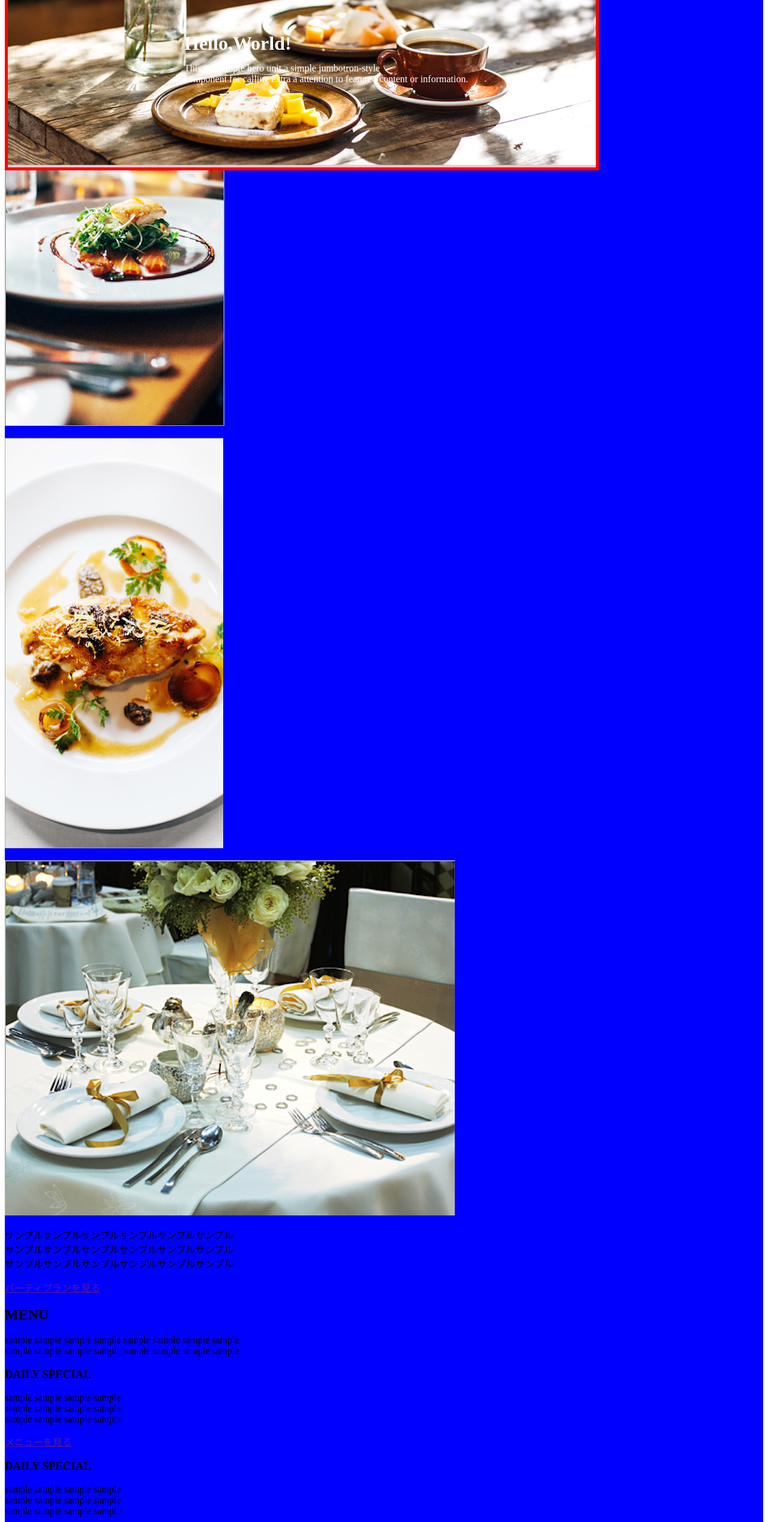
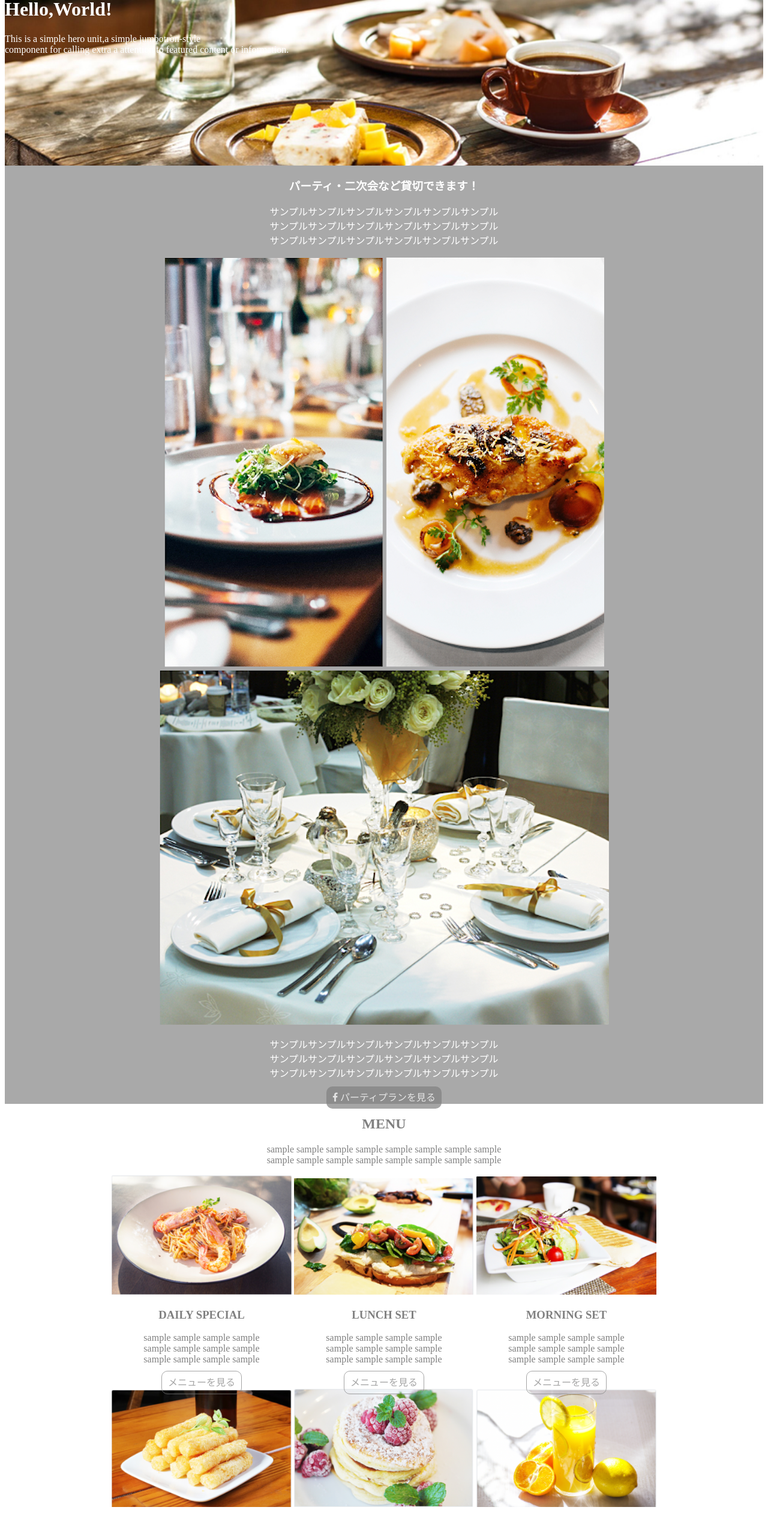
Before and after one commit to OmuRiceChang/webpage_cafe01, a plain HTML site: page cafemain.html in a window 1280 px wide. Shown: the part 240-2777 px from the top of the page at 60% size. Drawn offline with Linux system fonts and the light colour scheme.

Commit message:
update code

```diff
--- a/cafemain.html
+++ b/cafemain.html
@@ -4,6 +4,7 @@
     <meta charset="UTF-8">
     <meta http-equiv="X-UA-Compatible" content="IE=edge">
     <meta name="viewport" content="width=device-width, initial-scale=1.0">
+    <link rel="stylesheet" href="https://maxcdn.bootstrapcdn.com/font-awesome/4.3.0/css/font-awesome.min.css">
     <link rel="stylesheet" type="text/css" href="css/cafemain.css">
     <title>おしゃれなカフェ</title>
 </head>
@@ -16,84 +17,95 @@
     </header>
     <div class="main">
         <div class="title">
-            <img src="pic/cafe_pic00.jpeg" alt="カフェ画像0">
             <div class="title_circle"></div>
             <h1>Hello,World!</h1>
             <p>This is a simple hero unit,a simple jumbotron-style <br>
             component for calling extra a attention to featured content or information.</p>
         </div>
         <div class="content">
-            <h2>カフェの使われ方</h2>
+            <div class="content_element">
                 <h3>パーティ・二次会など貸切できます！</h3>
                 <p>サンプルサンプルサンプルサンプルサンプルサンプル<br>
                     サンプルサンプルサンプルサンプルサンプルサンプル<br>
                     サンプルサンプルサンプルサンプルサンプルサンプル
                 </p>
-            <p><img src="pic/cafe_pic01.png" alt="カフェ画像1"></p>
-            <p><img src="pic/cafe_pic02.png" alt="カフェ画像2"></p>
-            <p><img src="pic/cafe_pic03.png" alt="カフェ画像3"></p>
+                <img src="pic/cafe_pic01.png" alt="カフェ画像1">
+                <img src="pic/cafe_pic02.png" alt="カフェ画像2">
+            </div>
+            <div class="content_element">
+                <img src="pic/cafe_pic03.png" alt="カフェ画像3">
                 <p>サンプルサンプルサンプルサンプルサンプルサンプル<br>
                     サンプルサンプルサンプルサンプルサンプルサンプル<br>
                     サンプルサンプルサンプルサンプルサンプルサンプル
                 </p>
-            <a href="">パーティプランを見る</a>
+                <a href="#" class="btn">
+                    <span class="fa fa-facebook"></span>
+                    パーティプランを見る
+                </a>
+            </div>
         </div>
         <div class="menu">
             <h2>MENU</h2>
             <p>sample sample sample sample sample sample sample sample <br>
                 sample sample sample sample sample sample sample sample
             </p>
+            <div class="menu_ele">
                 <div class="menu_list">
+                    <img src="pic/cafe_pic04.png" alt="カフェ画像4">
                     <h3>DAILY SPECIAL</h3>
                     <p>sample sample sample sample <br>
                         sample sample sample sample <br>
                         sample sample sample sample
                     </p>
-                <a href="">メニューを見る</a>
+                    <a href="" class="btn">メニューを見る</a>
                 </div>
                 <div class="menu_list">
-                <h3>DAILY SPECIAL</h3>
+                    <img src="pic/cafe_pic05.png" alt="カフェ画像5">
+                    <h3>LUNCH SET</h3>
                     <p>sample sample sample sample <br>
                         sample sample sample sample <br>
                         sample sample sample sample
                     </p>
-                <a href="">メニューを見る</a>
+                    <a href="" class="btn">メニューを見る</a>
                 </div>
                 <div class="menu_list">
-
-                <h3>DAILY SPECIAL</h3>
+                    <img src="pic/cafe_pic06.png" alt="カフェ画像6">
+                    <h3>MORNING SET</h3>
                     <p>sample sample sample sample <br>
                         sample sample sample sample <br>
                         sample sample sample sample
                     </p>
-                <a href="">メニューを見る</a>
+                    <a href="" class="btn">メニューを見る</a>
                 </div>
+            </div>
+            <div class="menu_ele">
                 <div class="menu_list">
-
-                <h3>DAILY SPECIAL</h3>
+                    <img src="pic/cafe_pic07.png" alt="カフェ画像7">
+                    <h3>SNACK</h3>
                     <p>sample sample sample sample <br>
                         sample sample sample sample <br>
                         sample sample sample sample
                     </p>
-                <a href="">メニューを見る</a>
+                    <a href="" class="btn">メニューを見る</a>
                 </div>
                 <div class="menu_list">
-
-                <h3>DAILY SPECIAL</h3>
+                    <img src="pic/cafe_pic08.png" alt="カフェ画像8">
+                    <h3>DESSERT</h3>
                     <p>sample sample sample sample <br>
                         sample sample sample sample <br>
                         sample sample sample sample
                     </p>
-                <a href="">メニューを見る</a>
+                    <a href="" class="btn">メニューを見る</a>
                 </div>
                 <div class="menu_list">
-
-                <h3>DAILY SPECIAL</h3>
+                    <img src="pic/cafe_pic09.png" alt="カフェ画像9">
+                    <h3>DRINK</h3>
                     <p>sample sample sample sample <br>
                         sample sample sample sample <br>
                         sample sample sample sample
                     </p>
-                <a href="">メニューを見る</a>
+                    <a href="" class="btn">メニューを見る</a>
+                </div>
             </div>
         </div>
         <div class="gallery">
--- a/css/cafemain.css
+++ b/css/cafemain.css
@@ -8,57 +8,86 @@ header{
     background: lightblue;
     height: 100px;
 }
-.content h2{
-    display:none;
+
+a{
+    text-decoration: none;
 }
 
-.main{
-    position: relative;     /* 親要素は相対位置 */
-    background: blue;
-
-}
 .title{
-    position: absolute;     /* 子要素は絶対位置 */
 /*    top: 0%;
-    left: 0%; */
-    border: 5px solid red;
-    background: pink;
-    display:block;
-/*    width: 100px;
-    height: 400px;*/
+    left: 0%;
+    border: 5px solid red; */
+    background-image:url(../pic/cafe_pic00.jpeg);
+    background-size:cover;
+    height: 400px;
 }
 
 .title_circle{
-    position: absolute;     /* 子要素は親から見た絶対位置 */
-    top: -10%;
-    left: 10%;
+/*    top: -10%;
+    left: 10%; */
     width: 100px;
     height: 100px;
     background-color: gray;
     border-radius: 50%;     /* ←円を作る */
 }
-.title img{
-/*    position: absolute;*/     /* 子要素は親から見た絶対位置 */
-/*   top: 10%;*/
-/*    left:0%;*/
-    width: 100%;
-    height: 100%;
-}
 
 .title h1{
-    position: absolute;     /* 子要素は親から見た絶対位置 */
     color:white;
-    top: 35%;
-    left: 30%;
 /*    top: var(--title_top_posi);
     left: var(--title_left_posi); */
 }
 
 .title p{
-    position: absolute;     /* 子要素は親から見た絶対位置 */
     color:white;
-    top: 50%;
-    left: 30%;
 /*    top: calc(var(--title_top_posi) + 50px);
     left: var(--title_left_posi); */
 }
+
+.content{
+    background:darkgray;
+    color:white;
+    text-align: center;
+}
+
+.content_element{
+    display:inline-block;
+}
+
+.content_element a{
+    color:white;
+    background-color: gray;
+}
+
+.btn{
+    opacity:0.7;
+    border-radius: 10px;
+    padding:10px;
+    margin:10px;
+}
+
+.btn:hover{
+    opacity:1;
+}
+
+.menu{
+    color:gray;
+    text-align: center;
+}
+
+.menu_list{
+    display:inline-block;
+    text-align: center;
+}
+
+.menu_list a{
+    border:1px solid gray;
+    color:gray;
+}
+
+.menu_ele{
+    display:block;
+}
+
+.menu_list img{
+    width: 300px;
+}
```
Lines whose indentation alone changed are shown as unchanged.
